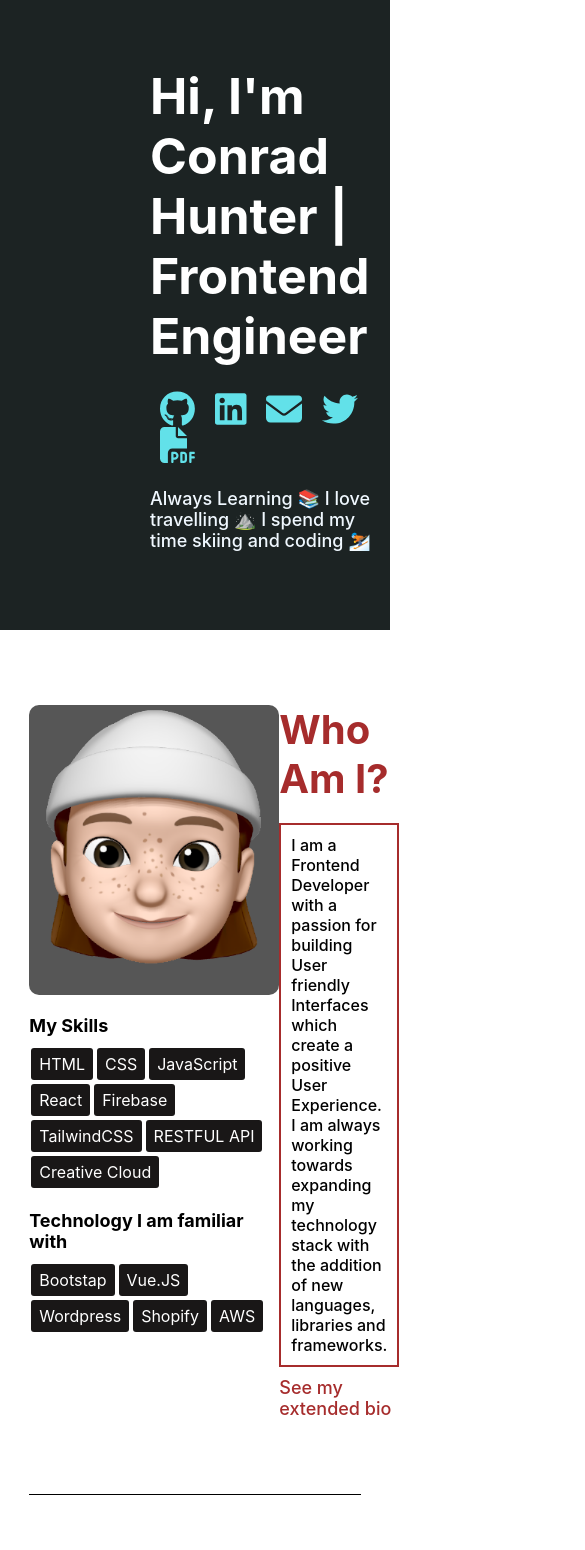
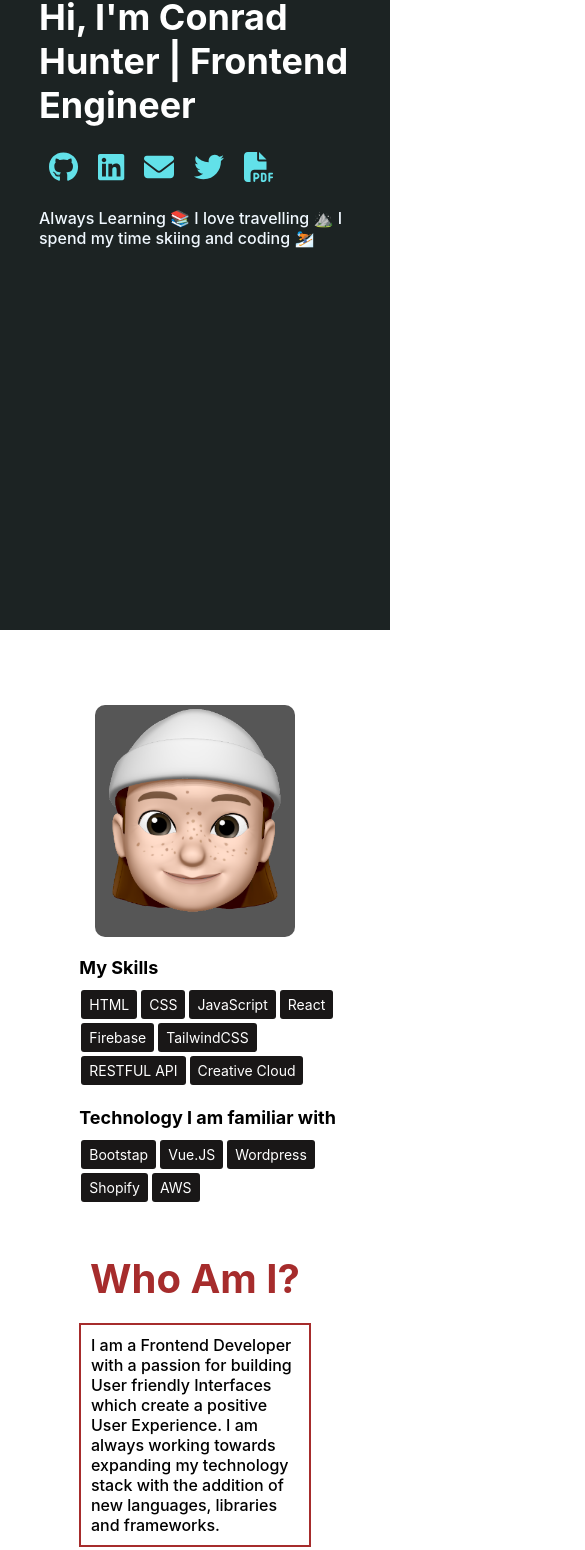
Before and after one commit to conradhunter/portfolio, a React (Create React App) app: page / in a window 390 px wide. Shown: the part 214-1764 px from the top of the page, 585 px wide, since content can reach past the window. Built offline with nearby package versions, Linux system fonts and the light colour scheme; no server answers; the database is empty.

Commit message:
media querys complete

```diff
--- a/src/App.css
+++ b/src/App.css
@@ -18,7 +18,7 @@
 }
 
 .row {
-  max-width: 1100px;
+  max-width: 1000px;
   width: 100%;
   margin: 0 auto;
 }
--- a/src/App.js
+++ b/src/App.js
@@ -25,7 +25,7 @@ function App() {
           <Route exact path='/contact' element={<Contact/>} />
 
           {/* PROJECTS OVERVIEW PAGES */}
-          <Route exact path='/blog-overview' element={<ShredBlog/>} />
+          <Route exact path='/blog-app' element={<ShredBlog/>} />
           <Route exact path='/javascript-calculator' element={<JavaScriptCalculator/>} />
           <Route exact path='/fuel-economy-calculator' element={<FuelEconomyCalculator/>} />
           <Route exact path='/skin-gym-sylvania' element={<SkinGymSylvania/>} />
--- a/src/Components/Navigation Bar/Nav.jsx
+++ b/src/Components/Navigation Bar/Nav.jsx
@@ -7,6 +7,7 @@ import { FontAwesomeIcon } from '@fortawesome/react-fontawesome';
 import { faBars, faXmark } from '@fortawesome/free-solid-svg-icons';
 
 const Nav = () => {
+
   const [showMenu, setShowMenu] = useState(false);
 
   const modalRef = useRef(null);
@@ -23,8 +24,6 @@ const Nav = () => {
   function closeModal() {
     modalRef.current.style.display = 'none';
   }
-
-
 
   return (
     <nav>
--- a/src/Pages/about-page/About.jsx
+++ b/src/Pages/about-page/About.jsx
@@ -32,7 +32,7 @@ const About = () => {
           </p>
         </section>
         <section className="story__container">
-          <h3 className="about__headings">Me As a person</h3>
+          <h3 className="about__headings">Me as a person</h3>
           <p className="about__page--para">
             I am a 23 year old male with a HUGE travel bug. I am mostly
             interested in travel to the colder regions of the world in search of
--- a/src/Pages/about-page/about.css
+++ b/src/Pages/about-page/about.css
@@ -4,7 +4,7 @@
 
 #about__me--main-heading {
   color: #a62c2c;
-  font-size: 40px;
+  font-size: 38px;
   margin-bottom: 20px;
   text-decoration: underline;
 }
@@ -22,7 +22,6 @@
 .about__page--para {
     margin-bottom: 20px;
     font-size: 18px;
-    max-width: 90%;
 }
 
 #about__contact--heading {
@@ -49,6 +48,7 @@
 
 #skiing__img {
     max-width: 400px;
+    width: 100%;
     border-radius: 10px;
     box-shadow: 0 8px 16px rgba(0, 0, 0, 0.16);
     margin: 50px 0;
@@ -68,3 +68,30 @@
     color: #a62c2c;
     text-decoration: none;
 }
+
+
+
+@media (max-width: 1200px) {
+
+}
+@media (max-width: 1024px) {
+
+}
+@media (max-width: 768px) {
+  #skiing__img {
+    max-width: 300px;
+    width: 100%;
+  }
+  .about__page--para {
+    font-size: 16px;
+  }
+  #about__me--main-heading {
+    font-size: 32px;
+  }
+  .about__headings {
+    font-size: 20px;
+  }
+}
+@media (max-width: 480px) {
+
+}
--- a/src/Pages/blog-page/Blog.jsx
+++ b/src/Pages/blog-page/Blog.jsx
@@ -1,4 +1,4 @@
-import React, { useEffect, useState } from "react";
+import React, { useEffect, useRef, useState } from "react";
 import { collection, getDocs } from "firebase/firestore";
 import { db } from "../../firebase";
 import "./blog.css";
@@ -18,16 +18,6 @@ const Blog = () => {
   }, []);
 
 
-  // const blogImages = [
-  //   '../../Assets/trans.png',
-  //   '../../Assets/my-picture.png'
-  // ]
-
-  // function getRandomImage() {
-  //   const randomImg = Math.floor(Math.random() * blogImages.length);
-  // }
-
-
   return (
     <main id="blog__page--container">
       <div className="row">
@@ -39,7 +29,6 @@ const Blog = () => {
                 <h1 className="title">{post.title}</h1>
                 <h5 className="postCategory">{post.postCategory}</h5>
                 <p className="postTags">{post.tags}</p>
-                <p className="postBlurb">{post.blogBlurb}</p>
                 <p className="postText">{post.blogPost}</p>
                 <p className="postDate">{post.date}</p>
                 {/* BLOG IMAGE?
--- a/src/Pages/blog-page/blog.css
+++ b/src/Pages/blog-page/blog.css
@@ -31,6 +31,7 @@
 .postTags {
     margin-bottom: 20px;
     font-size: 18px;
+    max-width: fit-content;
 }
 
 .postBlurb {
@@ -48,3 +49,45 @@
     font-weight: 500;
 
 }
+
+
+@media (max-width: 768px) {
+  #blogs__heading {
+    font-size: 32px;
+  }
+  .title {
+    font-size: 30px;
+  }
+  .postCategory {
+    font-size: 22px;
+  }
+  .postTags {
+    font-size: 16px;
+  }
+  .postText {
+    font-size: 16px;
+  }
+  .postDate {
+    font-size: 16px;
+  }
+}
+@media (max-width: 480px) {
+  #blogs__heading {
+    font-size: 28px;
+  }
+  .title {
+    font-size: 26px;
+  }
+  .postCategory {
+    font-size: 20px;
+  }
+  .postTags {
+    font-size: 14px;
+  }
+  .postText {
+    font-size: 14px;
+  }
+  .postDate {
+    font-size: 14px;
+  }
+}
--- a/src/Pages/contact-page/contact.css
+++ b/src/Pages/contact-page/contact.css
@@ -77,6 +77,7 @@
   }
   #contact__heading {
     font-size: 28px;
+    text-align: center;
   }
   #contact__email--link {
     font-size: 16px;
--- a/src/Pages/home-page/Home.jsx
+++ b/src/Pages/home-page/Home.jsx
@@ -34,7 +34,6 @@ const Home = () => {
       setPostList(data.docs.map((doc) => ({ ...doc.data(), id: doc.id })));
     };
     getPosts();
-    console.log("posts fetched");
   }, []);
 
   return (
@@ -76,9 +75,10 @@ const Home = () => {
       <div className="row">
         <section id="about__me--container">
           <div id="left__container">
-            <figure>
+            <figure id="home__img--wrapper">
               <img src={personalIMG} alt="" id="home__personal--img" />
             </figure>
+            <div id="flex__skills">
               <div id="skills__container">
                 <h6 className="skills__heading">My Skills</h6>
                 <ul id="skills__list">
@@ -93,7 +93,9 @@ const Home = () => {
                 </ul>
               </div>
               <div id="familiar__container">
-              <h6 className="skills__heading">Technology I am familiar with</h6>
+                <h6 className="skills__heading">
+                  Technology I am familiar with
+                </h6>
                 <ul id="skills__list">
                   <li className="skills__list--item">Bootstap</li>
                   <li className="skills__list--item">Vue.JS</li>
@@ -103,19 +105,20 @@ const Home = () => {
                 </ul>
               </div>
             </div>
+          </div>
           <div id="right__container">
             <h2 id="who-am-i__heading">Who Am I?</h2>
-            <div>
+            <div id="intro__para--wrapper">
               <p id="intro__para">
                 I am a Frontend Developer with a passion for building User
                 friendly Interfaces which create a positive User Experience. I
                 am always working towards expanding my technology stack with the
                 addition of new languages, libraries and frameworks.
               </p>
+            </div>
               <Link id="about__page--link" to="/about">
                 See my extended bio
               </Link>
-            </div>
           </div>
         </section>
         <section id="projects-overview">
@@ -137,7 +140,7 @@ const Home = () => {
                 posts are uploaded to the Firebase Firestore database and
                 displayed on the website.
               </p>
-              <Link to="/blog-overview" element={<ShredBlog />}>
+              <Link to="/blog-app" element={<ShredBlog />}>
                 <button className="project__link">View Project</button>
               </Link>
             </div>
@@ -261,7 +264,7 @@ const Home = () => {
         <section id="featured__blogs">
           <h1 id="home__blogs--heading">Featured Blog Posts</h1>
           <div id="featured__blogs--wrapper">
-            {postLists.map((post) => {
+            {postLists.slice(0, 3).map((post) => {
               return (
                 <div key={post} className="home__blog--post">
                   <h1 className="home__blog--title">{post.title}</h1>
@@ -274,6 +277,9 @@ const Home = () => {
                   {/* BLOG IMAGE?
                   Create an array featuring all images of my blog posts and call each index as required? .slice(0,3) for blogs
                 */}
+                  <Link className="home__blog--link" to="/blog">
+                    View Post
+                  </Link>
                 </div>
               );
             })}
--- a/src/Pages/home-page/home.css
+++ b/src/Pages/home-page/home.css
@@ -3,10 +3,10 @@
 #aboutMe__info--container {
   display: flex;
   flex-direction: column;
-  padding-left: 150px;
+  padding-left: 10%;
   width: 100%;
   height: calc(100vh - 180px);
-  padding-top: 100px;
+  padding-top: 7.5%;
   background-image: url("../../Assets/Clouds-250s-2245px.svg");
 }
 
@@ -36,7 +36,7 @@
 }
 
 .home__icon:hover {
-  transform: scale(1.10);
+  transform: scale(1.1);
   color: #51b1b8;
 }
 
@@ -61,15 +61,11 @@
   width: 100%;
 }
 
-
-
-
 /* SECTION ONE */
-
 
 #about__me--container {
   display: flex;
-  justify-content: space-around;
+  justify-content: space-evenly;
   padding: 75px 0;
   border-bottom: 1px solid black;
 }
@@ -78,7 +74,13 @@
   background-color: rgb(86, 86, 86);
   border-radius: 10px;
   max-width: 250px;
+  width: 100%;
   margin-bottom: 16px;
+}
+
+#home__img--wrapper {
+  width: fit-content;
+  height: fit-content;
 }
 
 .skills__list--item {
@@ -111,6 +113,8 @@
   display: flex;
   flex-direction: column;
   justify-content: center;
+  align-items: center;
+  margin: 0 auto;
 }
 
 #intro__para {
@@ -118,7 +122,9 @@
   font-weight: 500;
   border: 2px solid #a62c2c;
   padding: 10px;
-  margin-bottom: 10px;
+  margin: 0 auto 10px;
+  max-width: 70%;
+  width: 100%;
 }
 
 #about__page--link {
@@ -138,13 +144,13 @@
 
 #projects-overview {
   padding-top: 50px;
+  padding-bottom: 50px;
 }
 
 #home__projects--heading {
   color: #a62c2c;
   font-size: 38px;
   text-decoration: underline;
-    margin-bottom: 50px;
 }
 
 .project__img {
@@ -158,7 +164,7 @@
   justify-content: space-around;
   align-items: center;
   border-bottom: 1px solid #000000;
-  margin-top: 100px;
+  padding-top: 100px;
   padding-bottom: 100px;
 }
 
@@ -174,7 +180,6 @@
   font-size: 18px;
   margin-bottom: 20px;
 }
-
 
 .project__stack {
   max-width: 300px;
@@ -200,7 +205,8 @@
   line-height: 50px;
   height: 50px;
   text-align: center;
-  width: 250px;
+  max-width: 250px;
+  width: 100%;
   cursor: pointer;
   background-color: #a62c2c;
   border: none;
@@ -249,13 +255,140 @@
   cursor: not-allowed;
 }
 
+/* SECTION 3 (HOME BLOG BLURB) */
 
-/* SECTION 3 (HOME BLOG BLURB) */
+#featured__blogs {
+  padding-top: 50px;
+  padding-bottom: 50px;
+}
 
 #featured__blogs--wrapper {
   display: flex;
+  justify-content: space-evenly;
 }
 
 .home__blog--post {
-  max-width: 25%;
+  max-width: 300px;
+  width: 100%;
+  border-radius: 5px;
+  padding: 20px;
+  height: 225px;
+  display: flex;
+  flex-direction: column;
+  justify-content: space-evenly;
+  background-color: rgb(250, 251, 251);
+  border-bottom: 3px solid #a62c2c;
+  transition: all 300ms ease;
+  box-shadow: 0 15px 10px rgb(0 0 0 / 0.2);
 }
+
+.home__blog--post:hover {
+  transform: translateY(-25px);
+}
+
+#home__blogs--heading {
+  color: #a62c2c;
+  font-size: 38px;
+  text-decoration: underline;
+  margin-bottom: 50px;
+}
+
+.home__blog--title {
+  color: #a62c2c;
+}
+
+.home__blog--postBlurb {
+  font-size: 18px;
+}
+
+.home__blog--link {
+  text-decoration: none;
+  color: #a62c2c;
+}
+
+.home__blog--postDate {
+  font-style: italic;
+}
+
+
+
+@media (max-width: 1200px) {
+
+}
+@media (max-width: 1024px) {
+  #featured__blogs--wrapper {
+    flex-direction: column;
+    align-items: center;
+  }
+  .home__blog--post {
+    margin-bottom: 50px;
+    max-width: 400px;
+    width: 100%;
+  }
+  #about__me--container {
+    flex-direction: column;
+  }
+  #left__container {
+    display: flex;
+    align-items: center;
+    justify-content: space-evenly;
+    margin-bottom: 50px;
+  }
+  #flex__skills {
+    margin-left: 50px;
+  }
+  #skills__container {
+    display: flex;
+    flex-direction: column;
+  }
+  #home__personal--img {
+    max-width: 200px;
+    width: 100%;
+    margin-right: 10%;
+  }
+}
+@media (max-width: 768px) {
+  #about__me--heading {
+    font-size: 36px;
+  }
+  #home__projects--heading {
+    font-size: 32px;
+  }
+  .home__icon {
+    font-size: 30px;
+  }
+  #about__me--para {
+    font-size: 16px;
+  }
+  .project__wrapper {
+    flex-direction: column;
+  }
+  .project__info {
+    display: flex;
+    flex-direction: column;
+  }
+  .project__img--wrapper {
+    margin-top: 50px;
+  }
+  .project__name {
+    font-size: 32px;
+  }
+  .project__blurb {
+    font-size: 16px;
+  }
+  .project__img {
+    max-width: 300px;
+    width: 100%;
+  }
+}
+@media (max-width: 480px) {
+  #home__blogs--heading {
+    font-size: 28px;
+  }
+  .skills__list--item {
+    font-size: 14px;
+  }
+  #left__container {
+    flex-direction: column;
+  }
+}
--- a/src/Pages/projects-overview/projects.css
+++ b/src/Pages/projects-overview/projects.css
@@ -42,7 +42,8 @@
 }
 
 .project__overview--img {
-    max-width: 800px;
+    max-width: 600px;
+    width: 100%;
 }
 
 .project__para {
@@ -68,3 +69,35 @@
 .project__problems--container {
     margin-bottom: 30px;
 }
+
+
+
+
+@media (max-width: 1200px) {
+
+}
+@media (max-width: 1024px) {
+
+}
+@media (max-width: 768px) {
+  .project__title {
+    font-size: 32px;
+  }
+  .project__para {
+    font-size: 16px;
+  }
+  .project__links {
+    font-size: 18px;
+  }
+}
+@media (max-width: 480px) {
+  .project__para {
+    font-size: 14px;
+  }
+  .project__title {
+    font-size: 30px;
+  }
+  .project__sub-title {
+    font-size: 18px;
+  }
+}
```
Lines whose indentation alone changed are shown as unchanged.
